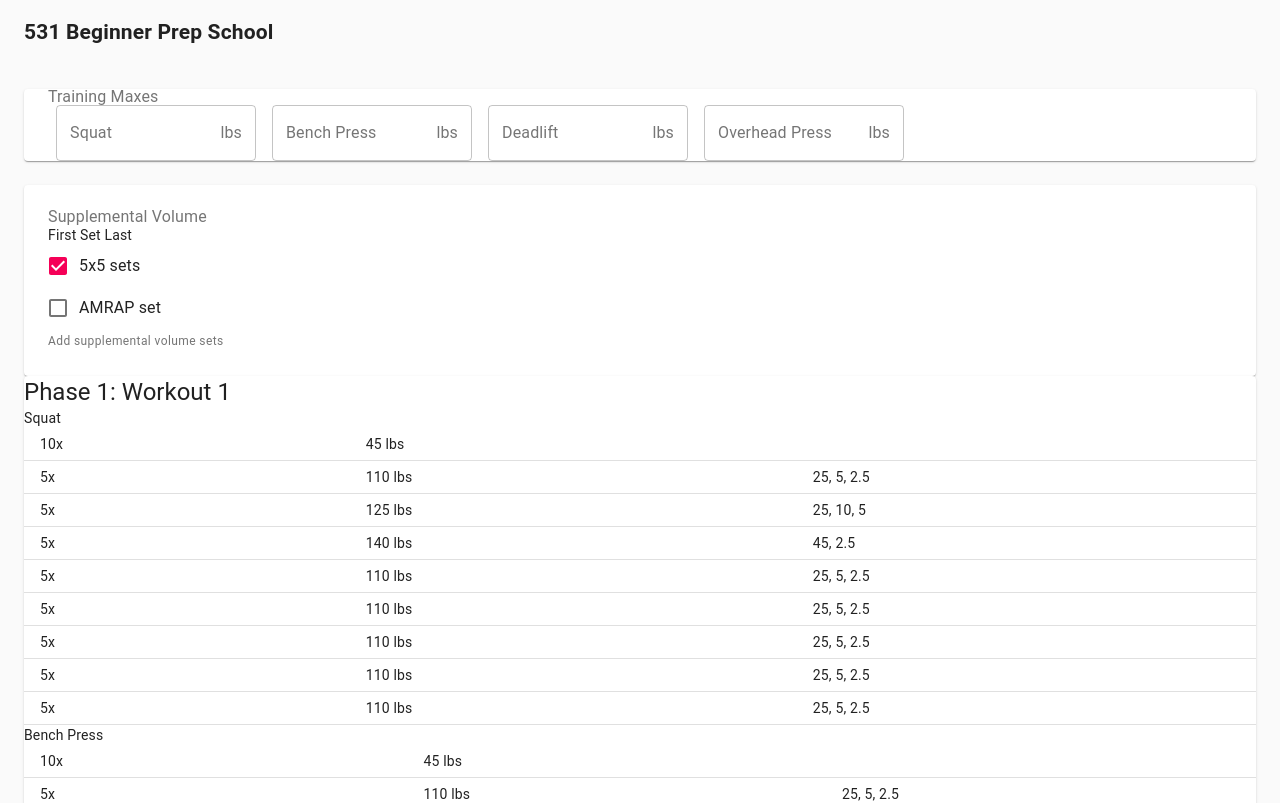
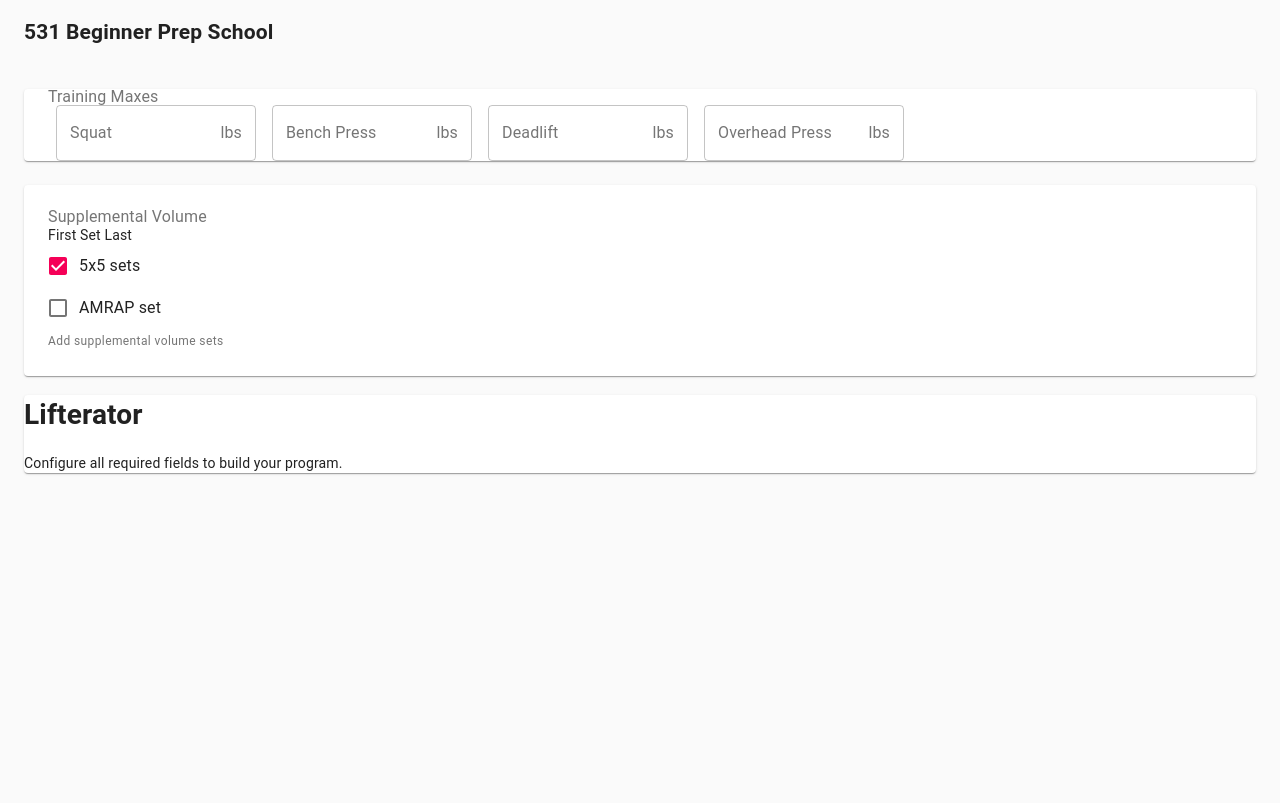
Before and after one commit to jefffm/lifterator, a React (Create React App) app: page / in a window 1280 px wide. Shown: the top 803 px of the page. Built offline with nearby package versions, Linux system fonts and the light colour scheme.

Commit message:
fixup training max inputs

```diff
--- a/src/components/TrainingMaxesForm.tsx
+++ b/src/components/TrainingMaxesForm.tsx
@@ -32,16 +32,13 @@ const useStyles = makeStyles((theme: Theme) =>
 
 interface ITrainingMaxesFormProps {
     trainingMaxes: IExerciseWeightMapping
-    handleChange: (event: any, key: string) => void
+    onChange: (name: string) => (event: React.ChangeEvent<any>) => void
     unit: string
     validated: boolean
 }
 
 const TrainingMaxesForm = (props: ITrainingMaxesFormProps) => {
     const classes = useStyles();
-
-    const changeHandler = props.handleChange
-    const unit = props.unit
 
     const elems = Object.keys(props.trainingMaxes).map(
         key => {
@@ -50,9 +47,9 @@ const TrainingMaxesForm = (props: ITrainingMaxesFormProps) => {
                 className={clsx(classes.textField)}
                 variant="outlined"
                 label={key}
-                onChange={function (e: any) { return changeHandler(e, key) }}
+                onChange={props.onChange(key)}
                 InputProps={{
-                    endAdornment: <InputAdornment position="end">{unit}</InputAdornment>,
+                    endAdornment: <InputAdornment position="end">{props.unit}</InputAdornment>,
                 }}
             />
         }
--- a/src/components/VolumeForm.tsx
+++ b/src/components/VolumeForm.tsx
@@ -23,7 +23,7 @@ const useStyles = makeStyles((theme: Theme) =>
 
 interface VolumeFormProps {
     volumeSettings: IVolumeSettings
-    onChange: (name: string) => (event: React.ChangeEvent<HTMLInputElement>) => void
+    onChange: (name: string) => (event: React.ChangeEvent<any>) => void
 }
 
 export const VolumeForm = (props: VolumeFormProps) => {
--- a/src/lib/Program.tsx
+++ b/src/lib/Program.tsx
@@ -32,19 +32,11 @@ export class Program extends Component<ProgramProps, IProgramState> {
         super(props)
 
         this.state = {
-            /*
             "trainingMaxes": {
                 "Squat": undefined,
                 "Bench Press": undefined,
                 "Deadlift": undefined,
                 "Overhead Press": undefined
-            },
-            */
-            "trainingMaxes": {
-                "Squat": 155,
-                "Bench Press": 155,
-                "Deadlift": 200,
-                "Overhead Press": 105
             },
             "liftWarmupBaseWeights": {
                 "Squat": 135,
@@ -71,14 +63,6 @@ export class Program extends Component<ProgramProps, IProgramState> {
                 "firstSetLastAmrap": false
             }
         }
-
-        this.updateTrainingMaxes = this.updateTrainingMaxes.bind(this);
-    }
-
-    updateTrainingMaxes(event: React.FormEvent<HTMLInputElement>, key: string) {
-        const value = event.currentTarget.valueAsNumber
-        // eslint-disable-next-line
-        this.setState(state => (state.trainingMaxes[key] = value, state))
     }
 
     isRequiredDataSet(): boolean {
@@ -156,7 +140,17 @@ export class Program extends Component<ProgramProps, IProgramState> {
                     <Paper>
                         <TrainingMaxesForm
                             trainingMaxes={trainingMaxes}
-                            handleChange={this.updateTrainingMaxes}
+                            onChange={
+                                (name: string) => (event: React.ChangeEvent<any>) => {
+                                    this.setState(
+                                        {
+                                            trainingMaxes: {
+                                                ...this.state.trainingMaxes, [name]: event.currentTarget.value
+                                            }
+                                        }
+                                    );
+                                }
+                            }
                             unit={unit}
                             validated={isRequiredDataSet}
                         />
```
